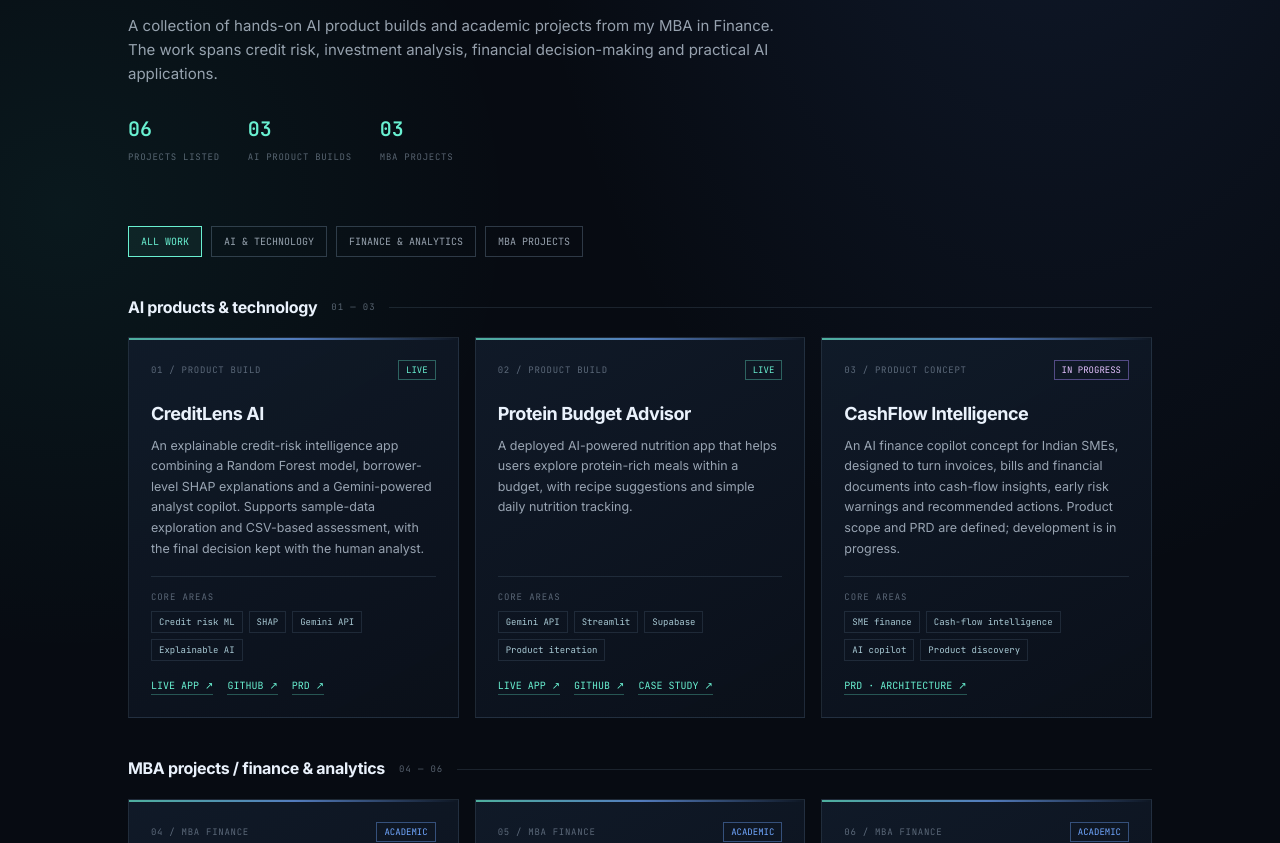
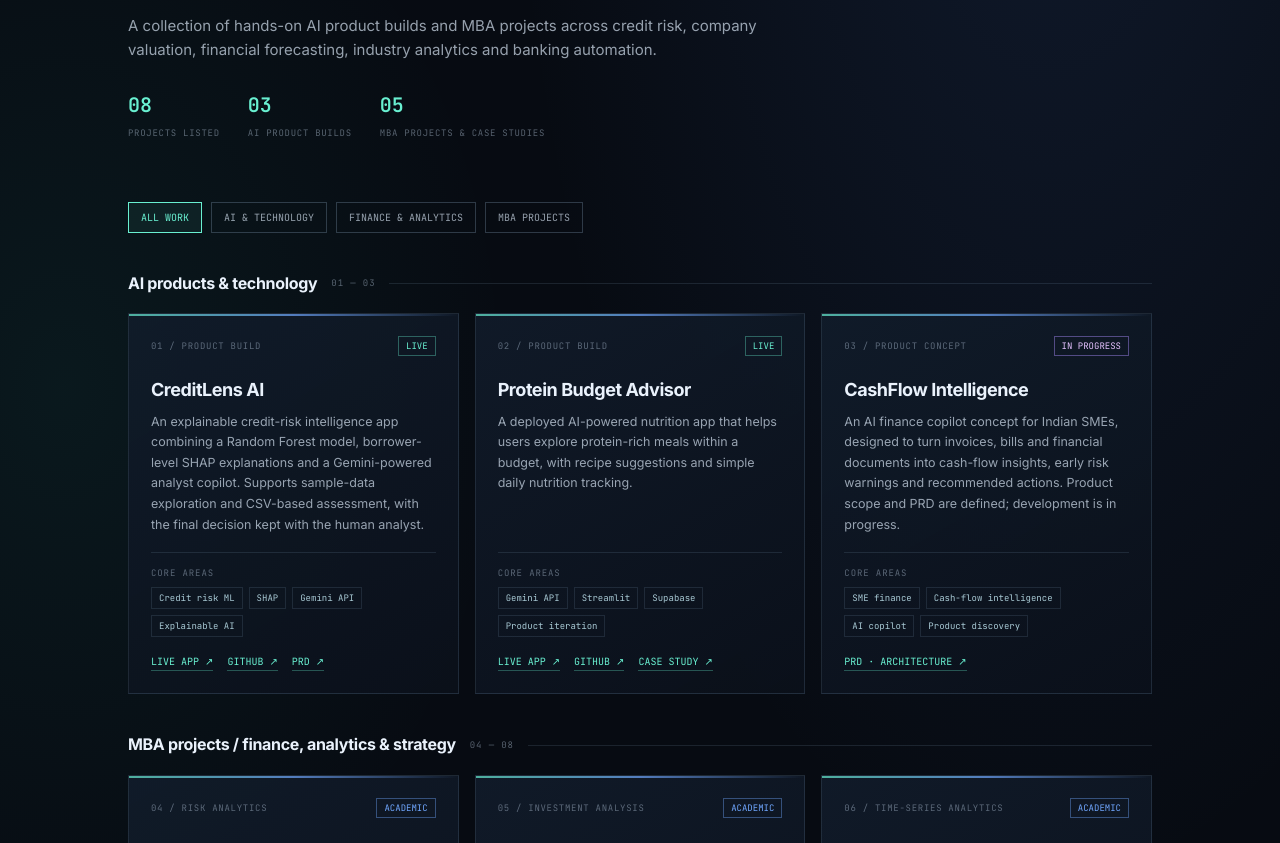
Before and after one commit to Mounikabodepu/Mounikabodepu.github.io, a plain HTML site: page projects.html in a window 1280 px wide. Shown: the part 309-1152 px from the top of the page. Drawn offline with Linux system fonts and the light colour scheme.

Commit message:
Expand MBA finance, analytics and banking AI case studies

```diff
--- a/projects.html
+++ b/projects.html
@@ -27,8 +27,8 @@ footer{border-top:1px solid var(--line);padding:24px 0 34px;color:var(--muted);f
 <header>
 <div class="eyebrow">Project archive / selected work</div>
 <h1>Ideas explored.<br><span style="color:var(--signal)">Problems worked through.</span></h1>
-<p>A collection of hands-on AI product builds and academic projects from my MBA in Finance. The work spans credit risk, investment analysis, financial decision-making and practical AI applications.</p>
-<div class="stats"><div class="stat"><strong>06</strong><span>Projects listed</span></div><div class="stat"><strong>03</strong><span>AI product builds</span></div><div class="stat"><strong>03</strong><span>MBA projects</span></div></div>
+<p>A collection of hands-on AI product builds and MBA projects across credit risk, company valuation, financial forecasting, industry analytics and banking automation.</p>
+<div class="stats"><div class="stat"><strong>08</strong><span>Projects listed</span></div><div class="stat"><strong>03</strong><span>AI product builds</span></div><div class="stat"><strong>05</strong><span>MBA projects &amp; case studies</span></div></div>
 </header>
 <div class="filters" role="group" aria-label="Filter projects">
 <button class="filter active" data-filter="all">ALL WORK</button><button class="filter" data-filter="ai">AI &amp; TECHNOLOGY</button><button class="filter" data-filter="finance">FINANCE &amp; ANALYTICS</button><button class="filter" data-filter="academic">MBA PROJECTS</button>
@@ -41,11 +41,13 @@ footer{border-top:1px solid var(--line);padding:24px 0 34px;color:var(--muted);f
 <article class="card" data-category="ai"><div class="meta"><span class="number">03 / PRODUCT CONCEPT</span><span class="pill wip">IN PROGRESS</span></div><h3>CashFlow Intelligence</h3><p class="desc">An AI finance copilot concept for Indian SMEs, designed to turn invoices, bills and financial documents into cash-flow insights, early risk warnings and recommended actions. Product scope and PRD are defined; development is in progress.</p><div class="focus"><b>CORE AREAS</b><div class="tags"><span>SME finance</span><span>Cash-flow intelligence</span><span>AI copilot</span><span>Product discovery</span></div></div><div class="actions"><a href="prd.html?p=cashflow">PRD · ARCHITECTURE ↗</a></div></article>
 </div></section>
 <section class="group" data-group="academic">
-<div class="group-title"><h2>MBA projects / finance &amp; analytics</h2><span>04 — 06</span></div>
+<div class="group-title"><h2>MBA projects / finance, analytics &amp; strategy</h2><span>04 — 08</span></div>
 <div class="grid">
-<article class="card" data-category="academic finance"><div class="meta"><span class="number">04 / MBA FINANCE</span><span class="pill academic">ACADEMIC</span></div><h3>Credit Risk Modelling</h3><p class="desc">An academic project focused on assessing borrower credit risk using financial and borrower information. Explored how data-driven risk indicators can support more structured lending analysis.</p><div class="focus"><b>PROJECT LENS</b><div class="tags"><span>Credit risk</span><span>Risk analysis</span><span>Financial decision-making</span></div></div><div class="actions"><span class="muted">Academic project · No public demo</span></div></article>
-<article class="card" data-category="academic finance"><div class="meta"><span class="number">05 / MBA FINANCE</span><span class="pill academic">ACADEMIC</span></div><h3>Portfolio Optimisation</h3><p class="desc">A finance project exploring how investment portfolios can be structured by evaluating the relationship between risk and return and comparing allocation choices.</p><div class="focus"><b>PROJECT LENS</b><div class="tags"><span>Portfolio analysis</span><span>Risk &amp; return</span><span>Asset allocation</span></div></div><div class="actions"><span class="muted">Academic project · No public demo</span></div></article>
-<article class="card" data-category="academic finance"><div class="meta"><span class="number">06 / MBA FINANCE</span><span class="pill academic">ACADEMIC</span></div><h3>Financial Analysis</h3><p class="desc">A financial analysis project focused on interpreting company financial information, understanding performance, and using financial indicators to support business evaluation.</p><div class="focus"><b>PROJECT LENS</b><div class="tags"><span>Financial statements</span><span>Ratio analysis</span><span>Business performance</span></div></div><div class="actions"><span class="muted">Academic project · No public demo</span></div></article>
+<article class="card" data-category="academic finance"><div class="meta"><span class="number">04 / RISK ANALYTICS</span><span class="pill academic">ACADEMIC</span></div><h3>Credit Risk Modelling &amp; Data Visualisation</h3><p class="desc">Developed Probability of Default (PD), Loss Given Default (LGD) and Exposure at Default (EAD) models using machine-learning techniques to estimate credit risk and expected losses. Used SQL for data transformation and Power BI to build interactive dashboards with risk indicators and decision-support metrics.</p><div class="focus"><b>METHODS &amp; TOOLS</b><div class="tags"><span>PD / LGD / EAD</span><span>Machine Learning</span><span>SQL</span><span>Power BI</span></div></div><div class="actions"><span class="muted">Code available · Backend setup and public publishing pending</span></div></article>
+<article class="card" data-category="academic finance"><div class="meta"><span class="number">05 / INVESTMENT ANALYSIS</span><span class="pill academic">ACADEMIC</span></div><h3>Valuation Analysis — TBO Tek &amp; Titan</h3><p class="desc">Conducted Discounted Cash Flow (DCF) and relative valuation analyses for Titan and recently listed TBO Tek. Forecasted cash flows, estimated intrinsic value, compared valuations with market prices and developed investment recommendations.</p><div class="focus"><b>METHODS</b><div class="tags"><span>DCF valuation</span><span>Relative valuation</span><span>Cash-flow forecasting</span><span>Investment analysis</span></div></div><div class="actions"><span class="muted">Academic analysis · Report / code publishing pending</span></div></article>
+<article class="card" data-category="academic finance"><div class="meta"><span class="number">06 / TIME-SERIES ANALYTICS</span><span class="pill academic">ACADEMIC</span></div><h3>Financial Time-Series Forecasting</h3><p class="desc">Built an ARIMA-based forecasting model in Python to analyse historical financial trends. Worked through model parameter optimisation and statistical validation to evaluate forecast performance. The MBA work included forecasting industry net-profit-margin trends across economic periods.</p><div class="focus"><b>METHODS &amp; TOOLS</b><div class="tags"><span>ARIMA</span><span>Python</span><span>Time-series analysis</span><span>Model evaluation</span></div></div><div class="actions"><span class="muted">Code available · Backend setup and public publishing pending</span></div></article>
+<article class="card" data-category="academic finance"><div class="meta"><span class="number">07 / INDUSTRY ANALYTICS</span><span class="pill academic">TEAM PROJECT</span></div><h3>Global Financial Crisis: Impact on Indian Industries</h3><p class="desc">Contributed to a 15-year analytical study of the Global Financial Crisis and its impact on Banking, Fintech, IT, Manufacturing and FMCG. The project combined macroeconomic analysis, regression, K-means clustering, correlation analysis and ARIMA time-series modelling to examine industry profitability and resilience.</p><div class="focus"><b>METHODS</b><div class="tags"><span>Regression</span><span>K-means</span><span>Correlation</span><span>ARIMA</span><span>Industry analysis</span></div></div><div class="actions"><span class="muted">MBA team presentation · Rebuild / publication pending</span></div></article>
+<article class="card" data-category="academic ai"><div class="meta"><span class="number">08 / AI IN BANKING</span><span class="pill academic">CASE STUDY</span></div><h3>AI Automation in Banking — HDFC Bank</h3><p class="desc">Explored a Generative AI-led approach to software test-case generation in a banking environment. The case study covered the problem, proposed solution, stakeholder benefits, implementation roadmap, cost and ROI assumptions, and risks including data privacy, model quality, regulatory compliance and human oversight.</p><div class="focus"><b>CASE STUDY LENS</b><div class="tags"><span>GenAI automation</span><span>Banking technology</span><span>Business case</span><span>Risk mitigation</span></div></div><div class="actions"><span class="muted">MBA group case study · Proposed business case, not a live HDFC implementation</span></div></article>
 </div></section>
 <div class="note"><strong>About the academic work:</strong> These MBA projects are presented as academic work, not deployed products. Public reports, datasets and repository links can be added later if you decide to publish them.</div>
 <footer><span>© 2026 Bodepu Mounika</span><a href="index.html">RETURN TO HOMEPAGE ↑</a></footer>
```
